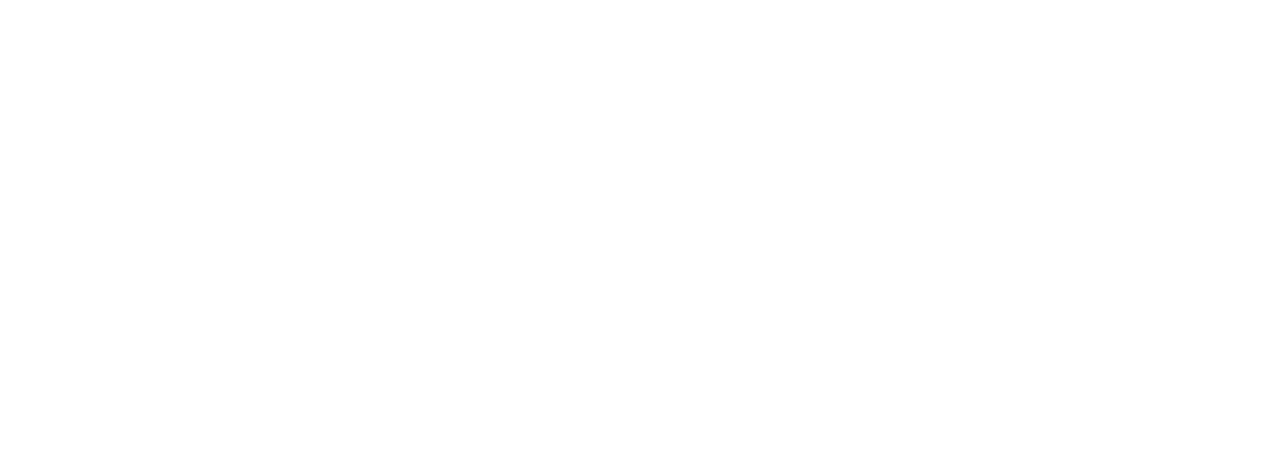
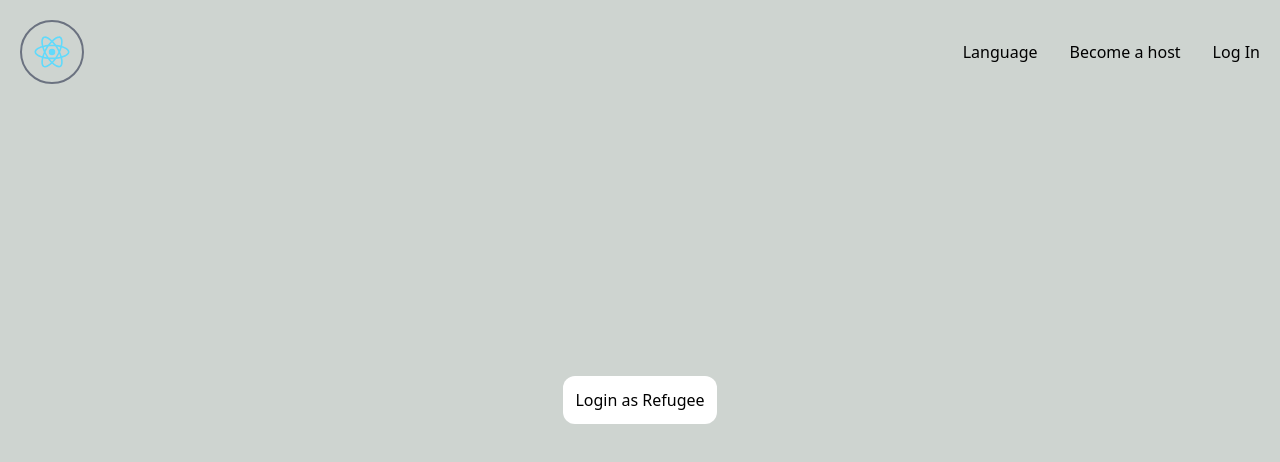
Before and after one commit to adrianna157/open-doors-sanctuary, a React (Create React App) app: page /login-guest in a window 1280 px wide. Before the commit this address had no page. Shown: the top 462 px of the page. Built offline with nearby package versions, Linux system fonts and the light colour scheme.

Commit message:
Add login refugee page

```diff
--- a/src/App.js
+++ b/src/App.js
@@ -1,8 +1,9 @@
-import { BrowserRouter, Routes, Route } from "react-router-dom"
+import { BrowserRouter, Routes, Route, Navigate } from "react-router-dom"
 import Layout from "./views/Layout";
 import TitleScreen from "./views/TitleScreen";
 import About from "./views/About";
 import LoginHost from "./views/LoginHost";
+import LoginRefugee from "./views/LoginRefugee";
 
 function App() {
   return (
@@ -11,6 +12,7 @@ function App() {
         <Route path="/" element={<Layout />}>
           <Route path="about" element={<About />} />
           <Route path="login-host" element={<LoginHost/>} />
+          <Route path="login-guest" element={<LoginRefugee />} />
           <Route path="" element={<TitleScreen />}/>
         </Route>
       </Routes>
--- a/src/views/LoginRefugee/index.js
+++ b/src/views/LoginRefugee/index.js
@@ -3,22 +3,22 @@ import AuthContext from "../../auth/AuthProvider";
 import { useNavigate } from "react-router-dom";
 
 
-export default function LoginHost() {
+export default function LoginRefugee() {
     const auth = useContext(AuthContext);
     const navigate = useNavigate();
     if (auth.isAuthorized) {
         if (auth.userType === "host") {
+            navigate("/guest-list", { replace: true });
+        } else {
             navigate("/dashboard", { replace: true });
-        } else {
-            navigate("/guest-list", { replace: true });
         }
     }
     return (
         <div className="min-h-screen flex items-center justify-center bg-hacky-100">
             <button className="bg-white rounded-xl p-3" onClick={() => {
-                auth.setUerType("host");
+                auth.setUerType("guest");
                 auth.setAuthentification(true);
-            }}>Login as Host</button>
+            }}>Login as Refugee</button>
         </div>
     );
 }
```
